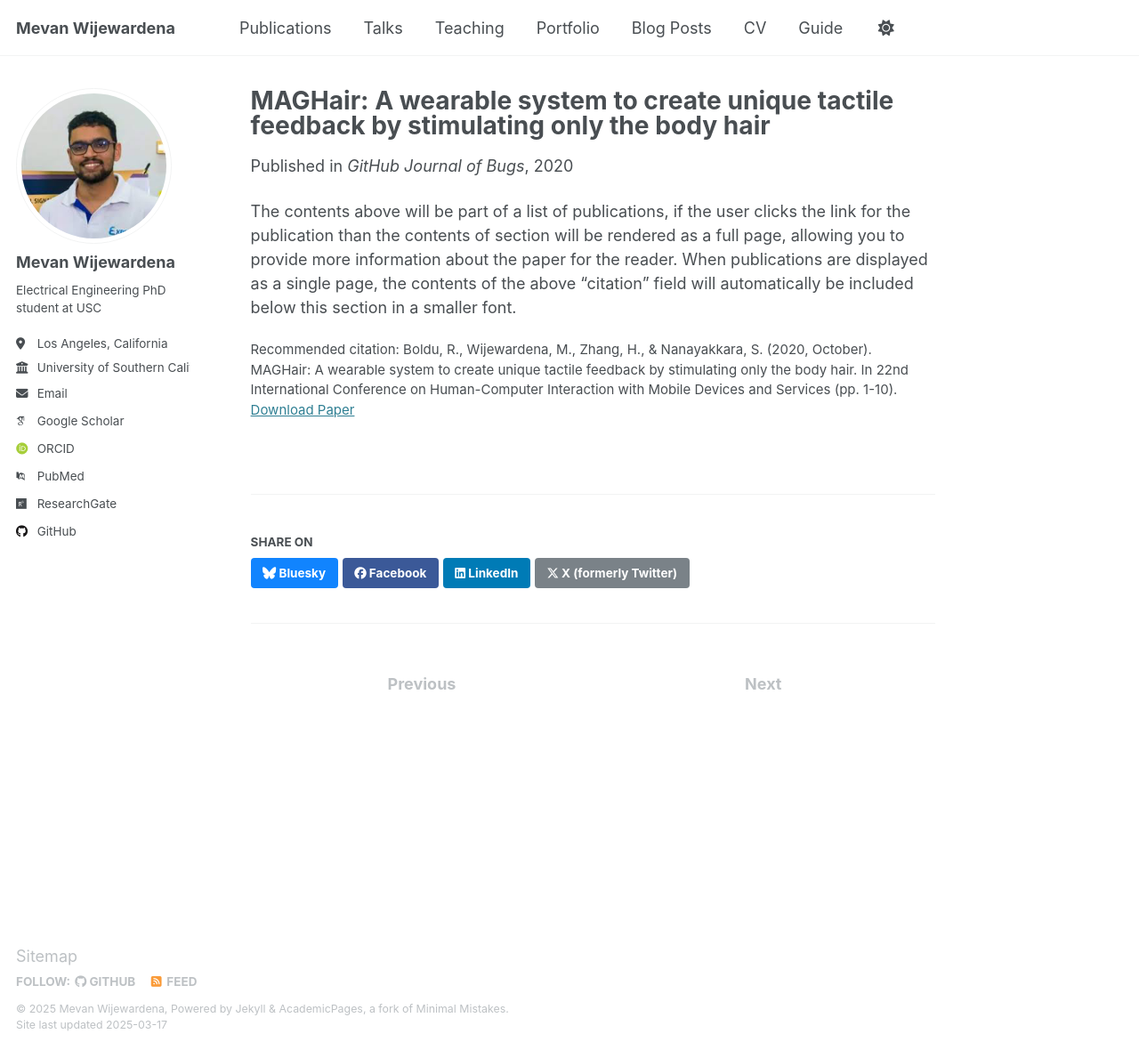
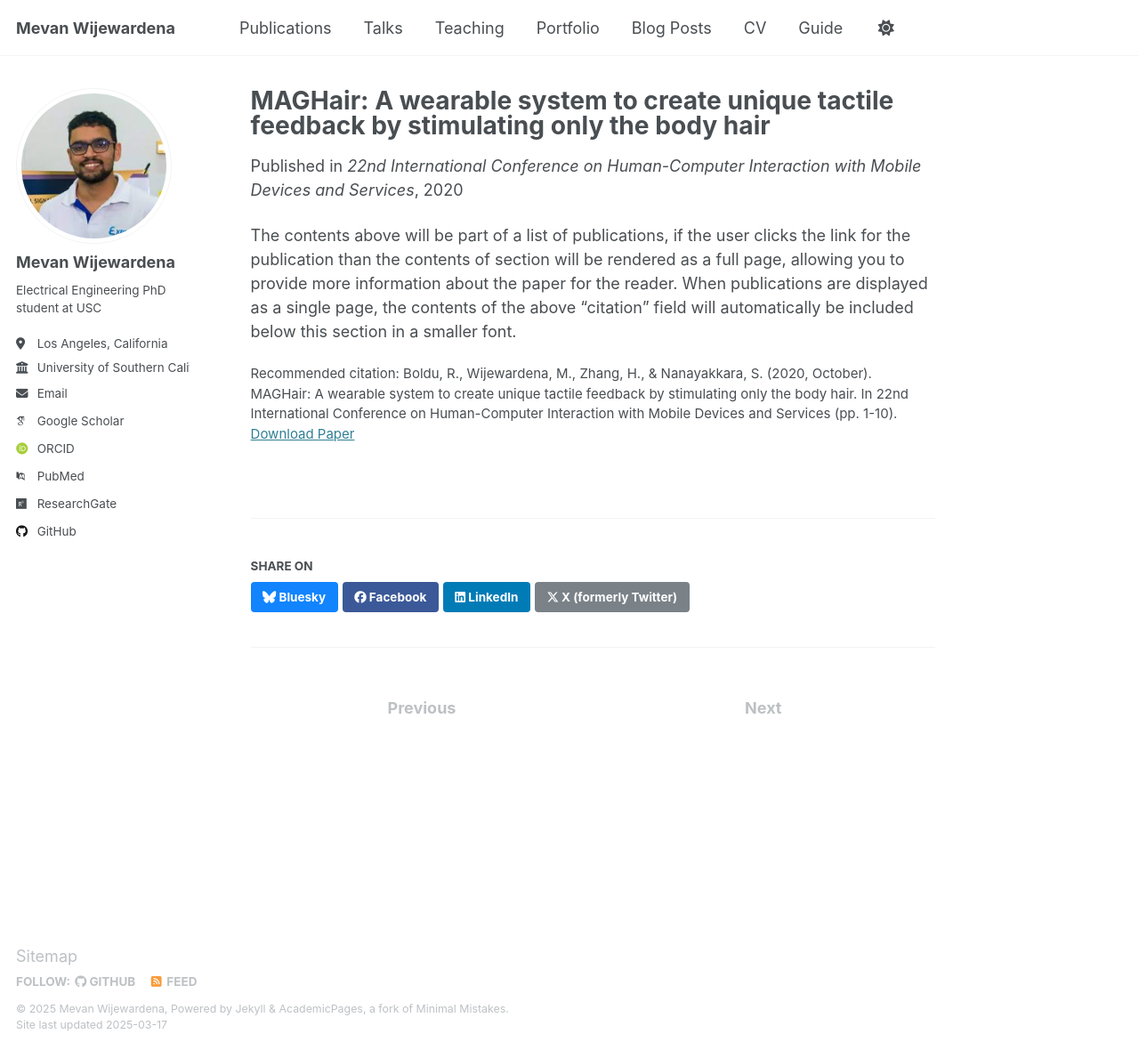
Before and after one commit to mevanwijewardena/mevanwijewardena.github.io, a Jekyll site: the page built from _publications/2024-02-17-paper-title-number-4.md, in a window 1280 px wide and 1180 px high. Shown: the whole window at 89% size. Built offline with Jekyll 4.4.1, drawn with Linux system fonts in a browser that asks for light colours; some web fonts are replaced.

Commit message:
Update 2024-02-17-paper-title-number-4.md

```diff
--- a/_publications/2024-02-17-paper-title-number-4.md
+++ b/_publications/2024-02-17-paper-title-number-4.md
@@ -5,7 +5,7 @@ category: conferences
 permalink: /publication/2024-02-17-paper-title-number-4
 excerpt: 'This paper is about a novel wearable technique that provides subtle haptic sensation by stimulating the body hair without touching the skin.'
 date: 2020-10-05
-venue: 'GitHub Journal of Bugs'
+venue: '22nd International Conference on Human-Computer Interaction with Mobile Devices and Services'
 paperurl: 'http://academicpages.github.io/files/paper3.pdf'
 citation: 'Boldu, R., Wijewardena, M., Zhang, H., & Nanayakkara, S. (2020, October). MAGHair: A wearable system to create unique tactile feedback by stimulating only the body hair. In 22nd International Conference on Human-Computer Interaction with Mobile Devices and Services (pp. 1-10).'
 ---
```
